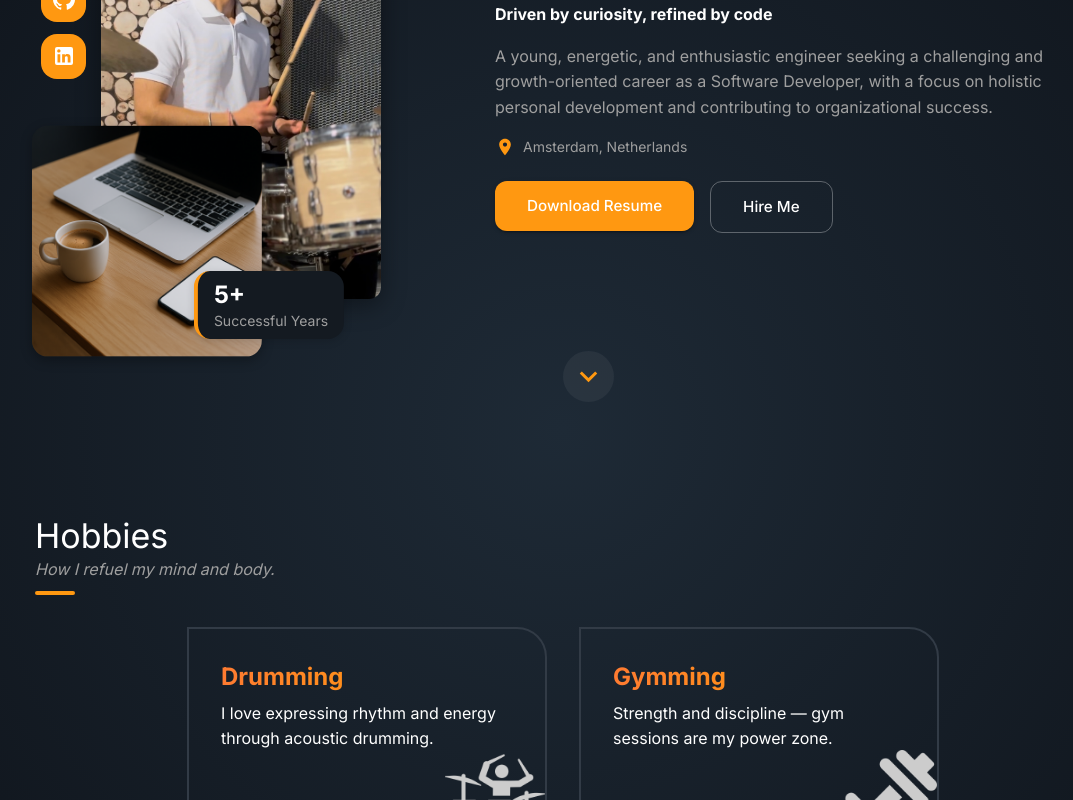
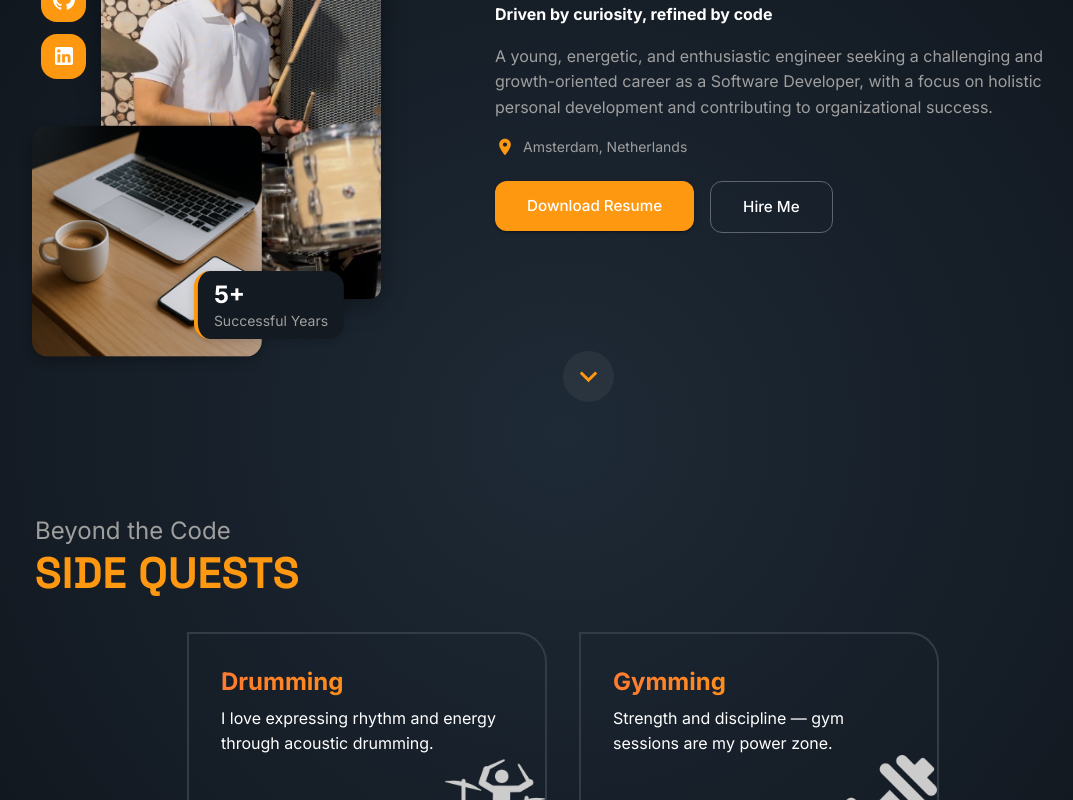
Before and after one commit to amadhya02/Portfolio, a React (Create React App) app: page /about in a window 1280 px wide. Shown: the part 381-1181 px from the top of the page, without its empty margins (77-1150 px from the left). Built offline with nearby package versions, Linux system fonts and the light colour scheme.

Commit message:
Updated hobbies header

```diff
--- a/src/pages/About/Passions/HobbiesHeader.js
+++ b/src/pages/About/Passions/HobbiesHeader.js
@@ -2,42 +2,26 @@ import React from 'react';
 import { Box, Typography } from '@mui/material';
 import { motion } from 'framer-motion';
 
-const HobbiesHeader = () => (
-  <motion.div
-    initial={{ opacity: 0, y: 20 }}
-    whileInView={{ opacity: 1, y: 0 }}
-    transition={{ duration: 0.6 }}
-  >
-    <Box textAlign={{ xs: 'center', md: 'left' }} sx={{ mb: 4 }}>
-      <Box
-        sx={{
-          display: 'flex',
-          alignItems: 'center',
-          justifyContent: { xs: 'center', md: 'flex-start' },
-          gap: 1,
-        }}
-      >
-        <Typography variant="h4">Hobbies</Typography>
-      </Box>
-
-      <Typography
-        variant="body1"
-        color="text.secondary"
-        sx={{ mb: 1, fontStyle: 'italic' }}
-      >
-        How I refuel my mind and body.
+const HobbiesHeading = () => {
+  return (
+    <Box sx={{ mb: 4 }}>
+      {/* Subtitle */}
+      <Typography variant="h5" color="text.secondary">
+        Beyond the Code
       </Typography>
 
-      <Box
-        sx={{
-          width: 40,
-          height: 4,
-          backgroundColor: 'primary.main',
-          borderRadius: 2,
-        }}
-      />
+      {/* Title */}
+      <motion.div
+        initial={{ opacity: 0, y: 12 }}
+        whileInView={{ opacity: 1, y: 0 }}
+        transition={{ duration: 0.6 }}
+      >
+        <Typography variant="h2" color="primary">
+          SIDE QUESTS
+        </Typography>
+      </motion.div>
     </Box>
-  </motion.div>
-);
+  );
+};
 
-export default HobbiesHeader;
+export default HobbiesHeading;
--- a/src/pages/home/HeroText.js
+++ b/src/pages/home/HeroText.js
@@ -33,7 +33,11 @@ const HeroText = () => {
         Amadhya <br /> Anand
       </Typography>
 
-      <Typography variant="body1" color="text.secondary">
+      <Typography
+        variant="body1"
+        color="text.secondary"
+        sx={{ fontStyle: 'italic' }}
+      >
         Bridging intuitive design with performant code.
       </Typography>
 
```
Also changed, not shown: src/index.css (line endings or trailing spaces).
